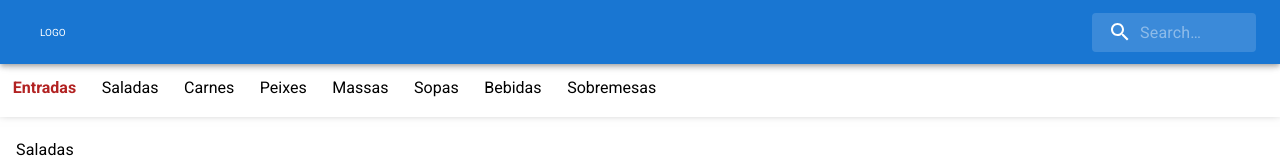
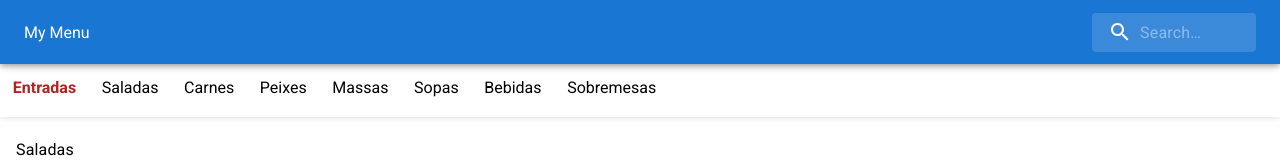
Before and after one commit to chatakeyama/my-menu, a React (Create React App) app: page / in a window 1280 px wide. Shown: the top 160 px of the page. Built offline with nearby package versions, Linux system fonts and the light colour scheme; data requests are answered from the project's data file.

Commit message:
feat: ajusta css do logo do searchbar

```diff
--- a/src/components/SearchBar/SearchBar.scss
+++ b/src/components/SearchBar/SearchBar.scss
@@ -1,7 +1,7 @@
 .logo-brand {
-    margin: 1rem;
+    font-size: 1rem;
 }
 
 .MuiToolbar-root{
-    padding: 0.5rem;
+    padding: 0.7rem;
 }
--- a/src/components/SearchBar/SearchBar.tsx
+++ b/src/components/SearchBar/SearchBar.tsx
@@ -14,7 +14,7 @@ export default function SearchAppBar({ handleOnChange }) {
   return (
     <AppBar position="fixed">
       <Toolbar>
-        <span className="logo-brand">LOGO</span>
+        <span className="logo-brand">My Menu</span>
         <Typography
           variant="h6"
           noWrap
```
